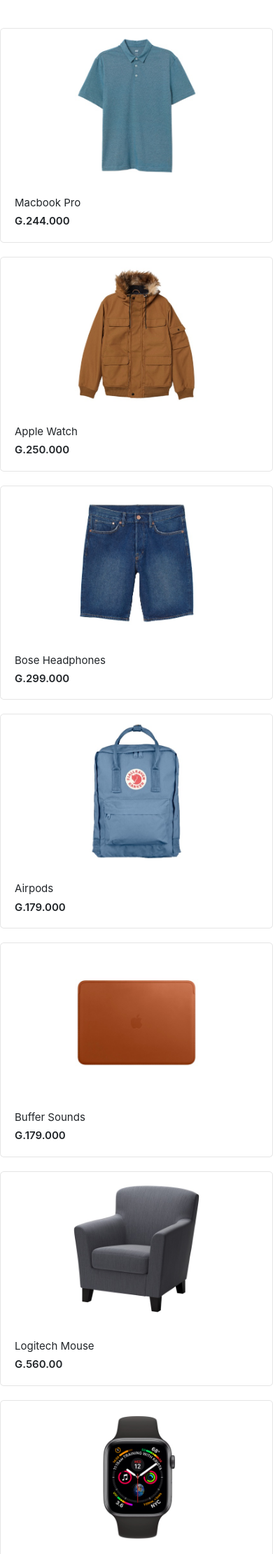
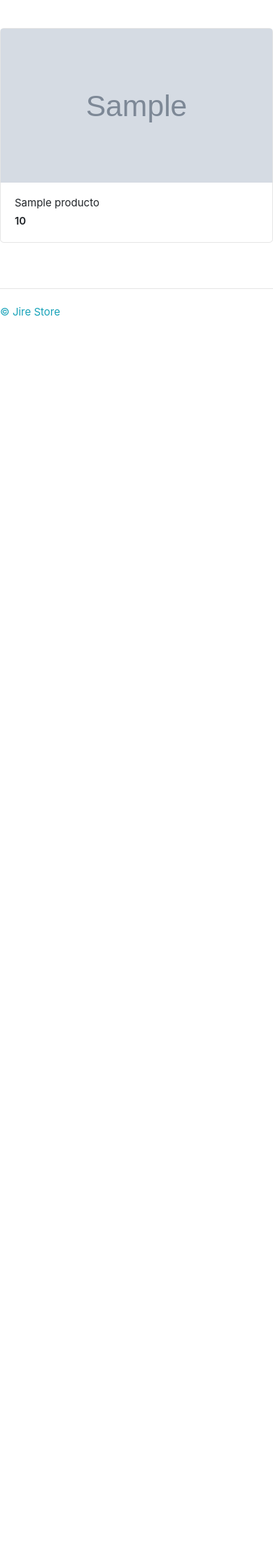
Before and after one commit to VictorPcode/jsecommerce, a Django app: template template/catalogoproducto.html in a window 390 px wide. Shown: the part 117-2338 px from the top of the page at 70% size. After the commit the page ends 569 px from the top, so only its background shows below. Run offline with Django 4.2, Linux system fonts and the light colour scheme; the template is opened without the code that fills it: values that come from a table or form of the project are taken from there, others are empty; tables that the repository leaves empty hold one stand-in row (values such as "Sample post"); grey boxes marked "Sample" are stand-in pictures; some libraries are stand-ins or nearby versions; some web fonts are replaced.

Commit message:
actualizado el modulo de catalogo y productos asociado a los id en base de dato y url de imagenes en base de dato

```diff
--- a/catalogo/urls.py
+++ b/catalogo/urls.py
@@ -1,6 +1,8 @@
 from django.urls import path
 from . import views
+from django.conf import settings
+from django.conf.urls.static import static
 
 urlpatterns = [
-    path('productos/', views.catalogoproducto, name='catalogo_producto')
-]
+    path('productos/', views.catalogoproducto, name='catalogo_producto'),
+] + static(settings.MEDIA_URL, document_root=settings.MEDIA_ROOT)
--- a/jsecommerce/settings.py
+++ b/jsecommerce/settings.py
@@ -11,7 +11,7 @@
 """
 
 from pathlib import Path
-
+import os
 
 
 
@@ -134,11 +134,11 @@
 STATIC_URL = '/static/'
 STATIC_ROOT = BASE_DIR/'static'
 STATICFILES_DIRS = [
-    'jsecommerce/static',
     'static/css'
     ]
 
-
+MEDIA_URL = '/catalogo/'
+MEDIA_ROOT = os.path.join(BASE_DIR, 'catalogo/')
 
 # Default primary key field type
 # https://docs.djangoproject.com/en/4.1/ref/settings/#default-auto-field
--- a/template/catalogoproducto.html
+++ b/template/catalogoproducto.html
@@ -1,80 +1,21 @@
 {%extends 'base.html'%}
 {%load static%}
-{% block content %}
+{%block content%}
 <div class="row">
+
+    {% for producto in productos%}
+
     <div class="col-md-3">
         <div class="card card-product-grid">
-                <a href="./product-detail.html" class="img-wrap"> <img src="{%static './images/1.jpg'%}"> </a>
+            <a href="./product-detail.html" class="img-wrap"> <img src="{{producto.images.url}}" class="w-100"> </a>
             <figcaption class="info-wrap">
-                    <a href="./product-detail.html" class="title">Macbook Pro</a>
-                    <div class="price mt-1">G.244.000</div> <!-- price-wrap.// -->
-                </figcaption>
-            </div>
-        </div> <!-- col.// -->
-        <div class="col-md-3">
-            <div class="card card-product-grid">
-                <a href="./product-detail.html" class="img-wrap"> <img src="{%static './images/2.jpg'%}"> </a>
-                <figcaption class="info-wrap">
-                    <a href="./product-detail.html" class="title">Apple Watch</a>
-                    <div class="price mt-1">G.250.000</div> <!-- price-wrap.// -->
-                </figcaption>
-            </div>
-        </div> <!-- col.// -->
-        <div class="col-md-3">
-            <div class="card card-product-grid">
-                <a href="./product-detail.html" class="img-wrap"> <img src="{%static './images/3.jpg'%}"> </a>
-                <figcaption class="info-wrap">
-                    <a href="./product-detail.html" class="title">Bose Headphones</a>
-                    <div class="price mt-1">G.299.000</div> <!-- price-wrap.// -->
-                </figcaption>
-            </div>
-        </div> <!-- col.// -->
-        <div class="col-md-3">
-            <div class="card card-product-grid">
-                <a href="./product-detail.html" class="img-wrap"> <img src="{%static './images/4.jpg'%}"> </a>
-                <figcaption class="info-wrap">
-                    <a href="./product-detail.html" class="title">Airpods</a>
-                    <div class="price mt-1">G.179.000</div> <!-- price-wrap.// -->
-                </figcaption>
-            </div>
-        </div> <!-- col.// -->
-        <div class="col-md-3">
-            <div class="card card-product-grid">
-                <a href="./product-detail.html" class="img-wrap"> <img src="{%static './images/5.jpg'%}"> </a>
-                <figcaption class="info-wrap">
-                    <a href="./product-detail.html" class="title">Buffer Sounds</a>
-                    <div class="price mt-1">G.179.000</div> <!-- price-wrap.// -->
-                </figcaption>
-            </div>
-        </div> <!-- col.// -->
-        <div class="col-md-3">
-            <div class="card card-product-grid">
-                <a href="./product-detail.html" class="img-wrap"> <img src="{%static './images/6.jpg'%}"> </a>
-                <figcaption class="info-wrap">
-                    <a href="./product-detail.html" class="title">Logitech Mouse</a>
-                    <div class="price mt-1">G.560.00</div> <!-- price-wrap.// -->
-                </figcaption>
-            </div>
-        </div> <!-- col.// -->
-        <div class="col-md-3">
-            <div class="card card-product-grid">
-                <a href="./product-detail.html" class="img-wrap"> <img src="{%static './images/7.jpg'%}"> </a>
-                <figcaption class="info-wrap">
-                    <a href="./product-detail.html" class="title">IPad Pro</a>
-                    <div class="price mt-1">G.456.000</div> <!-- price-wrap.// -->
-                </figcaption>
-            </div>
-        </div> <!-- col.// -->
-        <div class="col-md-3">
-            <div class="card card-product-grid">
-                <a href="./product-detail.html" class="img-wrap"> <img src="{%static './images/8.jpg'%}"> </a>
-                <figcaption class="info-wrap">
-                    <a href="./product-detail.html" class="title">Gaming Chair</a>
-                    <div class="price mt-1">G.179.000</div> <!-- price-wrap.// -->
+                <a href="./product-detail.html" class="title">{{producto.nombre_producto}}</a>
+                <div class="price mt-1">{{producto.precio}}</div> <!-- price-wrap.// -->
             </figcaption>
         </div>
     </div> <!-- col.// -->
 </div> <!-- row.// -->
+
 
 </div><!-- container // -->
 </section>
@@ -86,4 +27,5 @@
 
 </html>
 
+{% endfor %}
 {%endblock%}
--- a/tienda/models.py
+++ b/tienda/models.py
@@ -6,7 +6,7 @@
     slug = models.CharField(max_length=200, unique=True)
     descripcion = models.TextField(max_length=500, blank=True)
     precio = models.IntegerField()
-    images = models.ImageField(upload_to='photos/products')
+    images = models.ImageField(upload_to='catalogo/photos/products')
     stock = models.IntegerField()
     is_available = models.BooleanField(default=True)
     categoria = models.ForeignKey(Categoria, on_delete=models.CASCADE)
```
Also changed, not shown: catalogo/views.py (+8 -1 lines), catalogo/photos/products/pantalom_premium.jpg (added), tienda/migrations/0003_auto_20221215_1230.py (added). Lines whose indentation alone changed are shown as unchanged.
